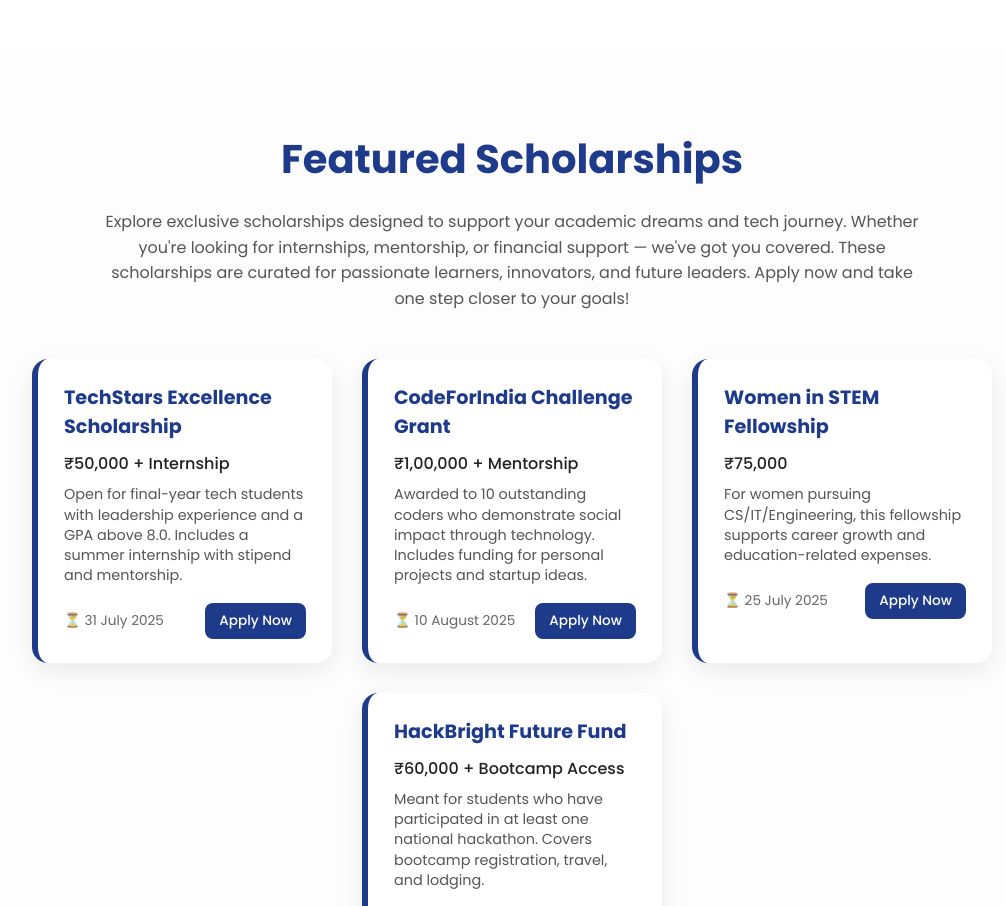
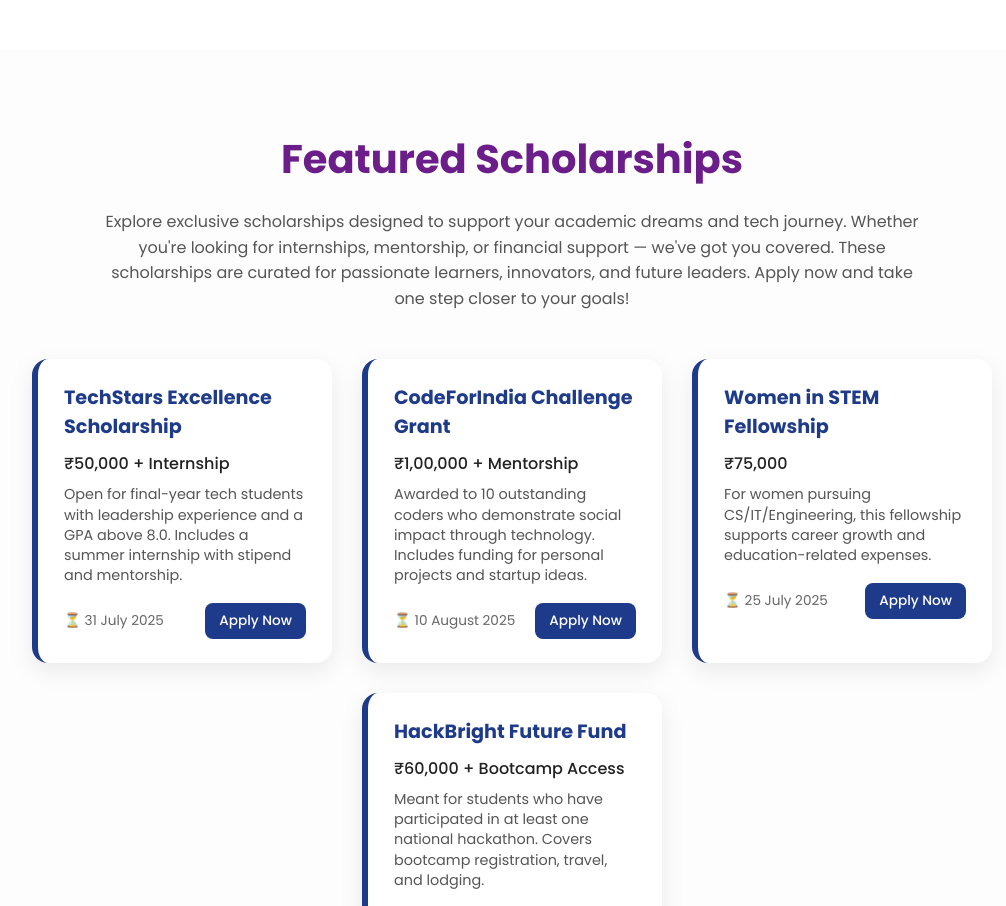
Before and after one commit to AnshulAlgoS/campushustleOG, a React (Create React App) app: page / in a window 1280 px wide. Shown: the part 2080-2986 px from the top of the page, without its empty margins (128-1134 px from the left). Built offline with nearby package versions, Linux system fonts and the light colour scheme; no server answers.

Commit message:
Update scholarship.css

```diff
--- a/src/views/scholarship.css
+++ b/src/views/scholarship.css
@@ -8,7 +8,7 @@
   font-size: 2.5rem;
 
   margin-bottom: 20px;
-  color: #1e3a8a;
+  color: #6b1e8a;
 }
 
 .scholarship-subtext {
```
